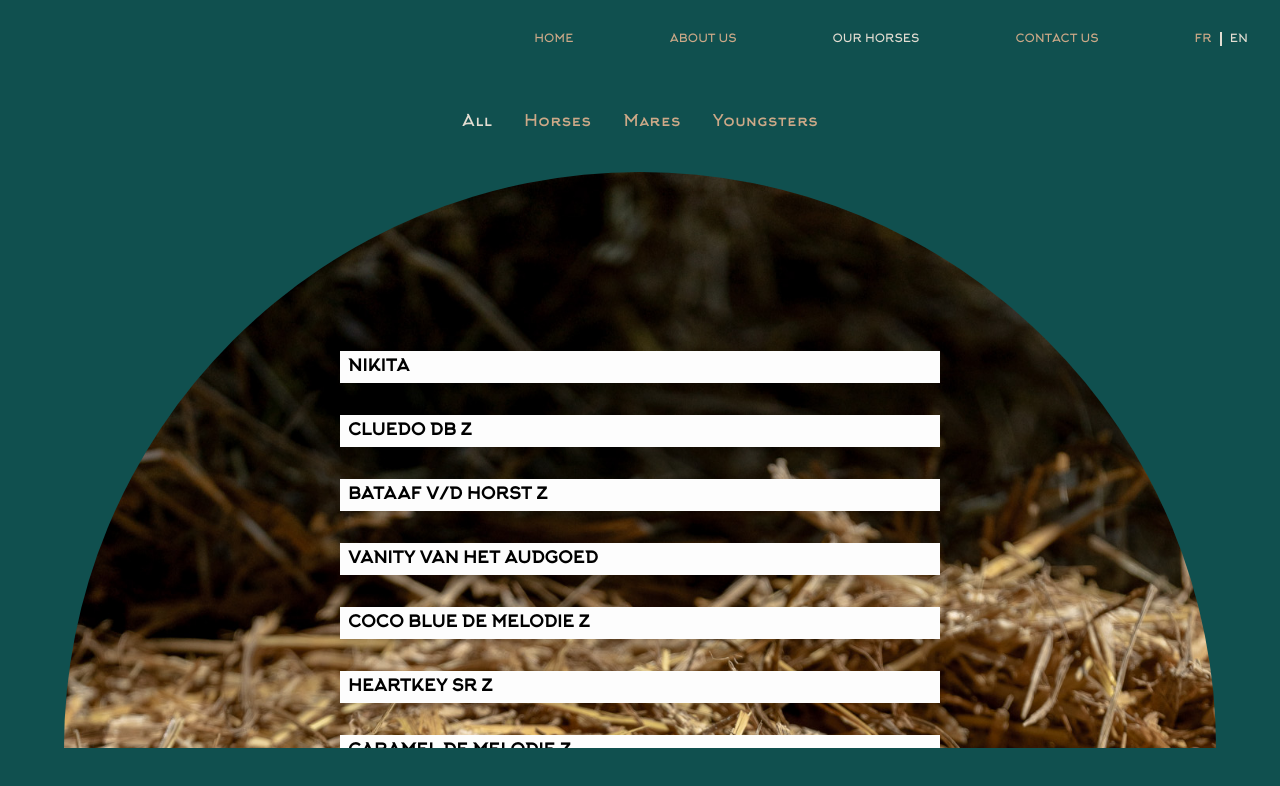
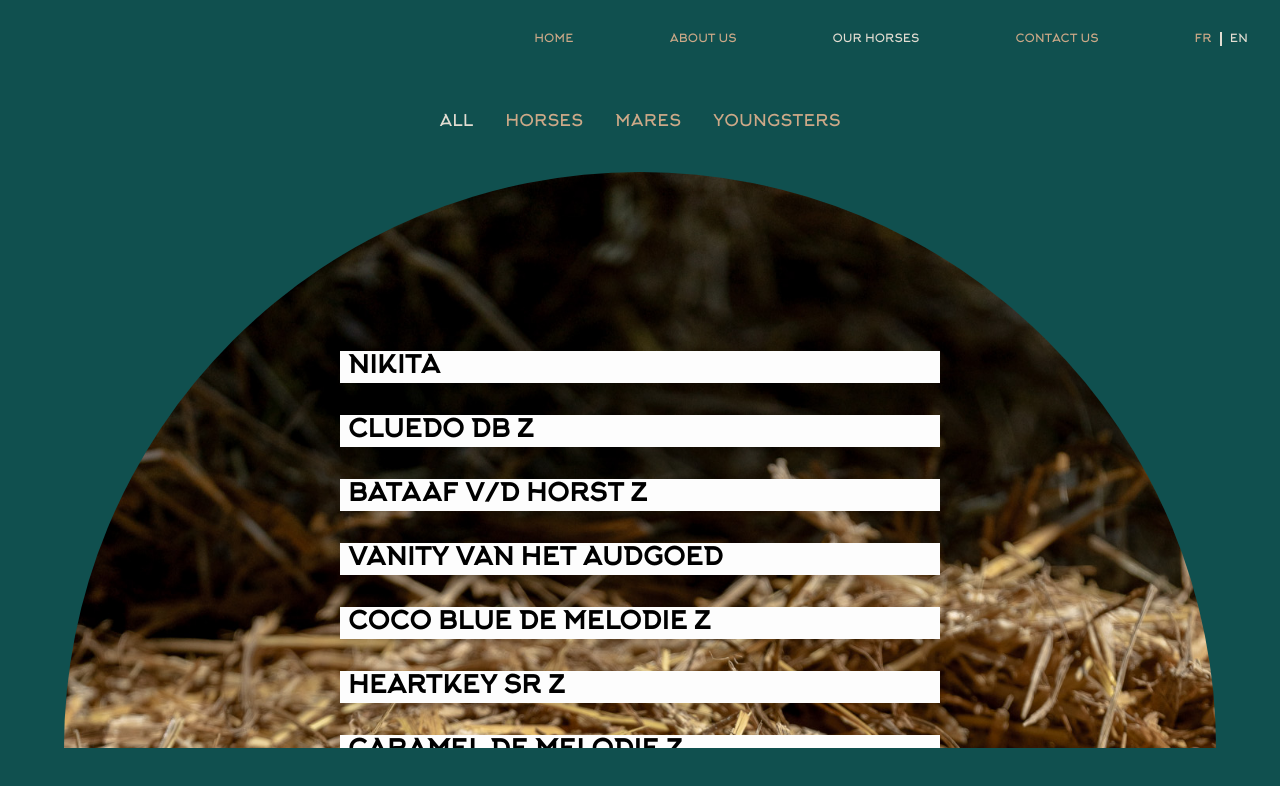
Before and after one commit to Quant11111/les-deux-grises, a Next.js app: page /en/horses in a window 1280 px wide. Shown: the top 786 px of the page. Built offline with nearby package versions, Linux system fonts and the light colour scheme.

Commit message:
fix phoen size

```diff
--- a/src/ui/components/HorsesSection.tsx
+++ b/src/ui/components/HorsesSection.tsx
@@ -95,7 +95,7 @@ export default function Horses({ locale }: { locale: string }) {
               transition: "color 0.3s ease, text-decoration 0.3s ease",
             }}
           >
-            {locale === "en" ? "All" : "Tous"}
+            {locale === "en" ? "ALL" : "TOUS"}
           </span>
         </label>
         <label
@@ -124,7 +124,7 @@ export default function Horses({ locale }: { locale: string }) {
               transition: "color 0.3s ease, text-decoration 0.3s ease",
             }}
           >
-            {locale === "en" ? "Horses" : "Chevaux"}
+            {locale === "en" ? "HORSES" : "CHEVAUX"}
           </span>
         </label>
         <label
@@ -153,7 +153,7 @@ export default function Horses({ locale }: { locale: string }) {
               transition: "color 0.3s ease, text-decoration 0.3s ease",
             }}
           >
-            {locale === "en" ? "Mares" : "Juments"}
+            {locale === "en" ? "MARES" : "JUMENTS"}
           </span>
         </label>
         <label
@@ -182,7 +182,7 @@ export default function Horses({ locale }: { locale: string }) {
               transition: "color 0.3s ease, text-decoration 0.3s ease",
             }}
           >
-            {locale === "en" ? "Youngsters" : "Jeunes"}
+            {locale === "en" ? "YOUNGSTERS" : "JEUNES"}
           </span>
         </label>
       </div>
@@ -239,10 +239,17 @@ export default function Horses({ locale }: { locale: string }) {
               e.currentTarget.style.outline = `none`;
             }}
           >
-            <h2 style={{ fontSize: "1rem" }}>{horse.name}</h2>
+            <h2 className="horse-name">{horse.name}</h2>
           </div>
         ))}
       </div>
+      <style jsx>{`
+        @media (max-width: 1000px) {
+          .horse-name {
+            font-size: 0.7rem;
+          }
+        }
+      `}</style>
     </div>
   );
 }
```
